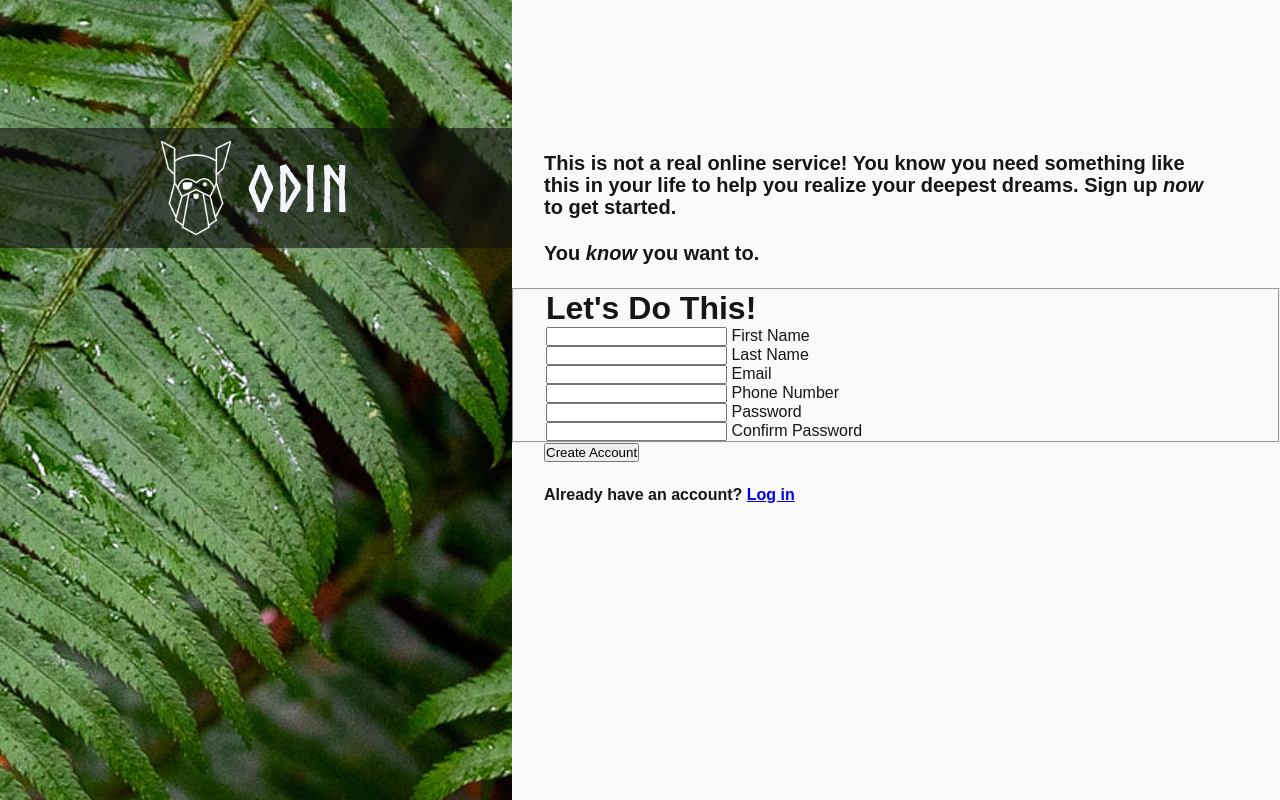
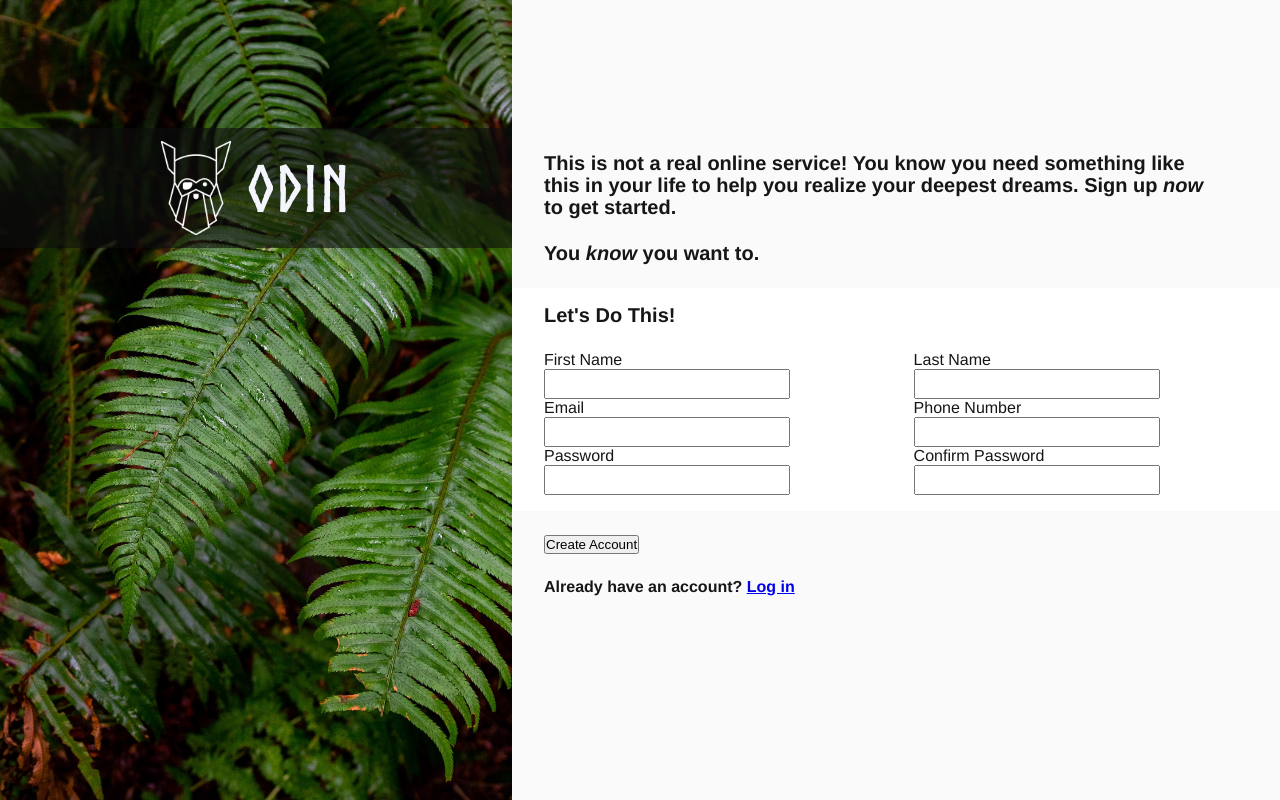
Before and after one commit to rhenzala/sign-up-form, a plain HTML site: page index.html in a window 1280 px wide. Drawn offline with Linux system fonts and the light colour scheme.

Commit message:
Add global colors and style to form controls, edit header  bg

```diff
--- a/style.css
+++ b/style.css
@@ -11,9 +11,11 @@
 }
 :root{
     --primary-bg: #fafafa;
-    --secondary-bg: #0c042c;
+    --secondary-bg: #596d48;
     --primary-text: #161616;
     --secondary-text: #f5f5fe;
+    --focus-bg: #2727f8;
+    --invalid-bg: #ff2828;
 }
 
 body{
@@ -21,13 +23,15 @@ body{
     flex-direction: row;
     background-color: var(--primary-bg);
     color: var(--primary-text);
-    font-family: sans-serif;
+    font-family: Helvetica, sans-serif;
     height: 100vh;
 }
 
 header{
     flex: 2;
-    background: url('./assets/bg.jpg') no-repeat center;
+    background-image: url('./assets/bg.jpg');
+    background-size: cover;
+    background-repeat: no-repeat;
 }
 
 .title-bg{
@@ -75,3 +79,35 @@ main > p:last-child{
     font-size: 16px;
     font-weight: 600;
 }
+
+fieldset{
+    background-color: #fff;
+    padding-top: 1rem;
+    padding-bottom: 1rem;
+    padding-right: 4rem;
+    margin: 1.5rem 0;
+    border: none;
+}
+h1{
+    font-size: 20px;
+    font-weight: 700;
+    margin-bottom: 1.5rem;
+}
+.form-controls{
+    display: flex;
+    flex-wrap: wrap;
+    justify-content: space-between;
+}
+.form-controls > div{
+    width: 40%;
+    display: flex;
+    flex-direction: column-reverse;
+}
+input{
+    height: 30px;
+    padding: 4px;
+}
+input:focus{
+    border-color: var(--focus-bg);
+    box-shadow: 3px 3px;
+}
```
